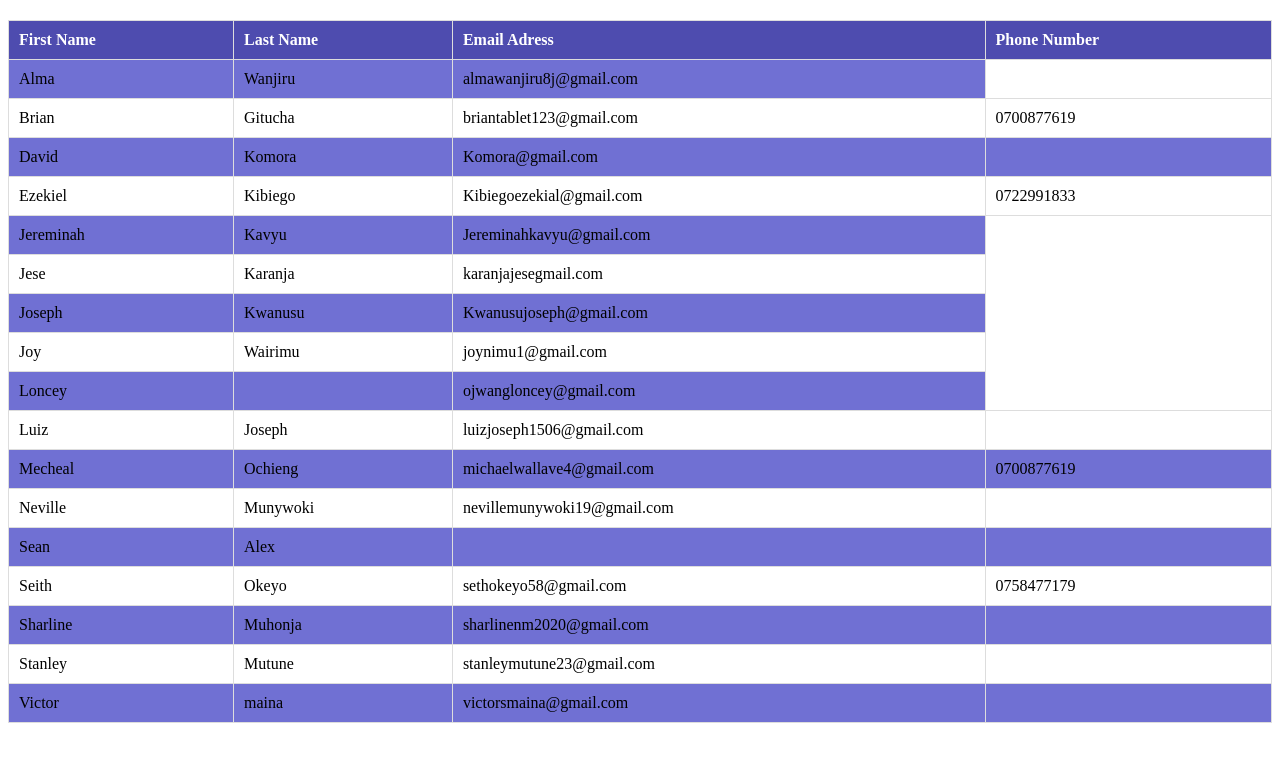
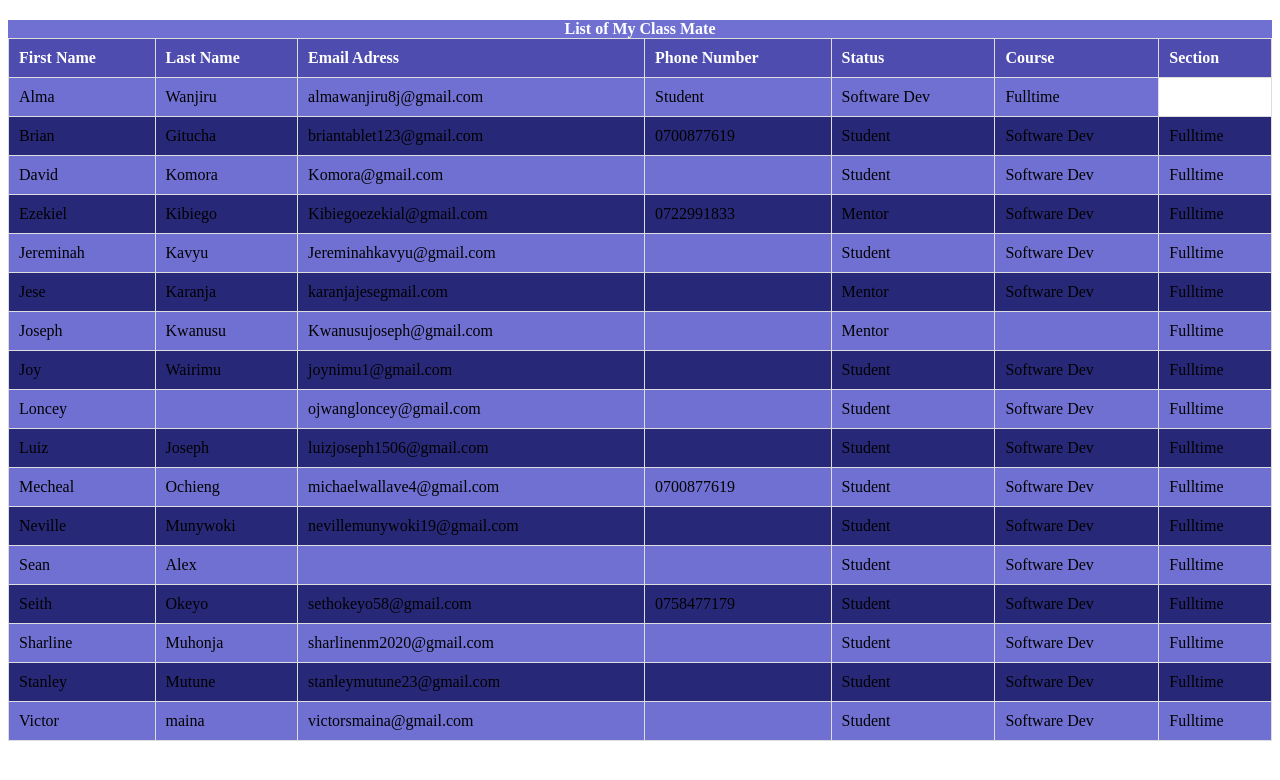
Before and after one commit to goitut/HTML-Tables, a plain HTML site: page friends.html in a window 1280 px wide. Drawn offline with Linux system fonts and the light colour scheme.

Commit message:
added fews rows on the table

```diff
--- a/friends.css
+++ b/friends.css
@@ -4,6 +4,11 @@ table{
     border-collapse: collapse;
 }
 
+.mate{
+  background-color: rgb(112, 112, 211);
+  color: white;
+  font-weight: bolder;
+}
 th, td{
   border: 1px solid black;
   padding: 8px;
@@ -25,6 +30,11 @@ th, td{
     background-color: rgb(112, 112, 211);
 }
 
+
+.friend tr:nth-child(even) {
+    background-color: rgb(40, 40, 121);
+}
+
 .friend tr:hover {
     background-color: #E0F7FA;
 }
--- a/friends.html
+++ b/friends.html
@@ -8,12 +8,16 @@
 </head>
 <body>
   <table class="friend">
+    <caption class="mate">List of My Class Mate</caption>
     <thead>
       <tr>
       <th>First Name</th>
       <th>Last Name</th>
       <th>Email Adress</th>
       <th>Phone Number</th>
+      <th>Status</th>
+      <th>Course</th>
+      <th>Section</th>
       </tr>
     </thead>
     <tbody>
@@ -21,97 +25,153 @@
         <td>Alma</td>
         <td>Wanjiru</td>
         <td>almawanjiru8j@gmail.com</td>
+        <td>Student</td>
+        <td>Software Dev</td>
+        <td>Fulltime</td>
       </tr>
        <tr>
         <td>Brian</td>
         <td>Gitucha</td>
         <td>briantablet123@gmail.com</td>
         <td>0700877619</td>
+        <td>Student</td>
+        <td>Software Dev</td>
+        <td>Fulltime</td>
       </tr>
        <tr>
         <td>David</td>
         <td>Komora</td>
         <td>Komora@gmail.com</td>
         <td></td>
+        <td>Student</td>
+        <td>Software Dev</td>
+        <td>Fulltime</td>
       </tr>
        <tr>
         <td>Ezekiel</td>
         <td>Kibiego</td>
         <td>Kibiegoezekial@gmail.com</td>
         <td>0722991833</td>
+        <td>Mentor</td>
+        <td>Software Dev</td>
+        <td>Fulltime</td>
       </tr>
        <tr>
         <td>Jereminah</td>
         <td>Kavyu</td>
         <td>Jereminahkavyu@gmail.com</td>
+        <td></td>
+        <td>Student</td>
+        <td>Software Dev</td>
+        <td>Fulltime</td>
       </tr>
        <tr>
         <td>Jese</td>
         <td>Karanja</td>
         <td>karanjajesegmail.com</td>
+        <td></td>
+        <td>Mentor</td>
+        <td>Software Dev</td>
+        <td>Fulltime</td>
       </tr>
        <tr>
         <td>Joseph</td>
         <td>Kwanusu</td>
         <td>Kwanusujoseph@gmail.com</td>
+        <td></td>
+        <td>Mentor</td>
+        <td></td>
+        <td>Fulltime</td>
       </tr>
        <tr>
         <td>Joy</td>
         <td>Wairimu</td>
         <td>joynimu1@gmail.com</td>
+        <td></td>
+        <td>Student</td>
+        <td>Software Dev</td>
+        <td>Fulltime</td>
       </tr>
        <tr>
         <td>Loncey</td>
         <td></td>
         <td>ojwangloncey@gmail.com</td>
+        <td></td>
+        <td>Student</td>
+        <td>Software Dev</td>
+        <td>Fulltime</td>
       </tr>
        <tr>
         <td>Luiz</td>
         <td>Joseph</td>
         <td>luizjoseph1506@gmail.com</td>
         <td></td>
+        <td>Student</td>
+        <td>Software Dev</td>
+        <td>Fulltime</td>
       </tr>
        <tr>
         <td>Mecheal</td>
         <td>Ochieng</td>
         <td>michaelwallave4@gmail.com</td>
         <td>0700877619</td>
+        <td>Student</td>
+        <td>Software Dev</td>
+        <td>Fulltime</td>
       </tr>
        <tr>
         <td>Neville</td>
         <td>Munywoki</td>
         <td>nevillemunywoki19@gmail.com</td>
         <td></td>
+        <td>Student</td>
+        <td>Software Dev</td>
+        <td>Fulltime</td>
       </tr>
        <tr>
         <td>Sean</td>
         <td>Alex</td>
         <td></td>
         <td></td>
+        <td>Student</td>
+        <td>Software Dev</td>
+        <td>Fulltime</td>
       </tr>
        <tr>
         <td>Seith</td>
         <td>Okeyo</td>
         <td>sethokeyo58@gmail.com</td>
         <td>0758477179</td>
+        <td>Student</td>
+        <td>Software Dev</td>
+        <td>Fulltime</td>
       </tr>
        <tr>
         <td>Sharline </td>
         <td>Muhonja</td>
         <td>sharlinenm2020@gmail.com</td>
         <td></td>
+        <td>Student</td>
+        <td>Software Dev</td>
+        <td>Fulltime</td>
       </tr>
        <tr>
         <td>Stanley</td>
         <td>Mutune</td>
         <td>stanleymutune23@gmail.com</td>
         <td></td>
+        <td>Student</td>
+        <td>Software Dev</td>
+        <td>Fulltime</td>
       </tr>
        <tr>
         <td>Victor</td>
         <td>maina</td>
         <td>victorsmaina@gmail.com</td>
         <td></td>
+        <td>Student</td>
+        <td>Software Dev</td>
+        <td>Fulltime</td>
       </tr>
     </tbody>
   </table>
--- a/tables.css
+++ b/tables.css
@@ -24,6 +24,7 @@ th{
 .zebra tr:nth-child(even) {
     background-color: rgb(205, 205, 220);
 }
+
 .zebra tr:hover {
     background-color: #E0F7FA;
 }
```
